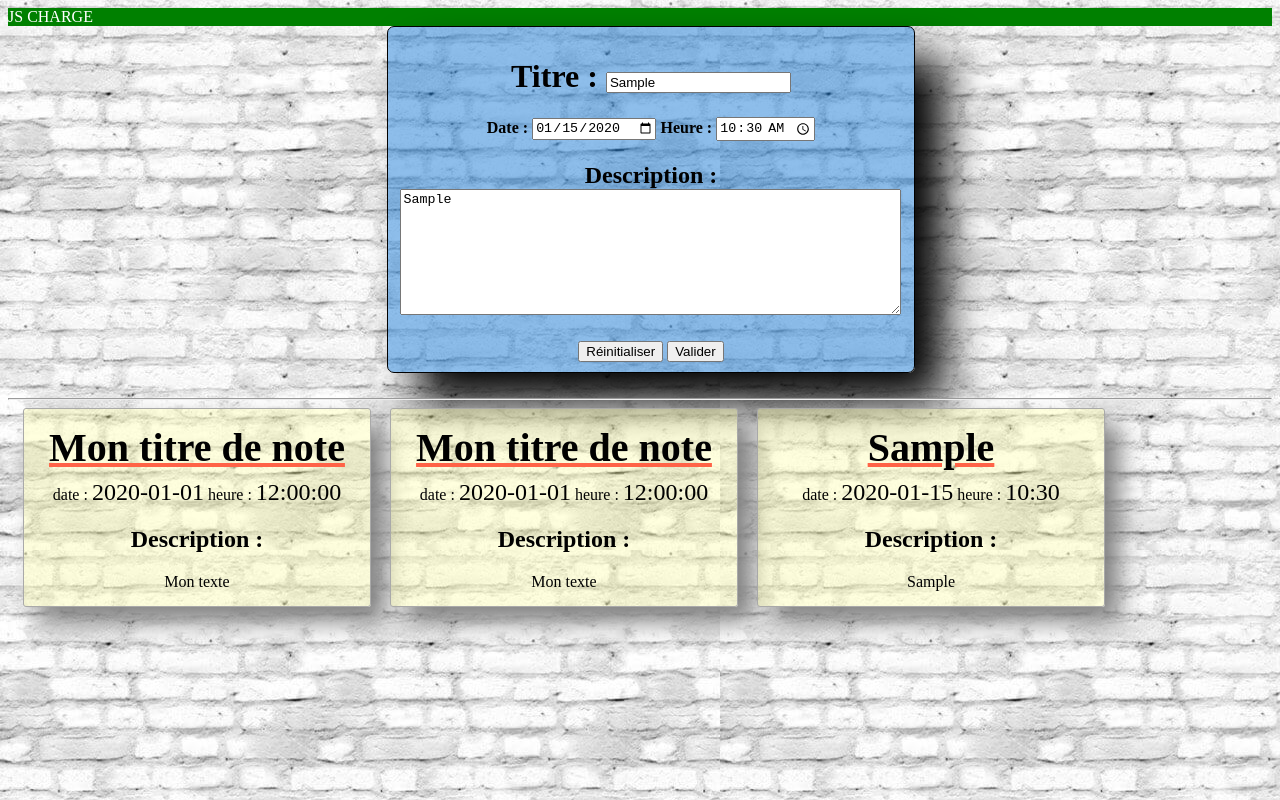
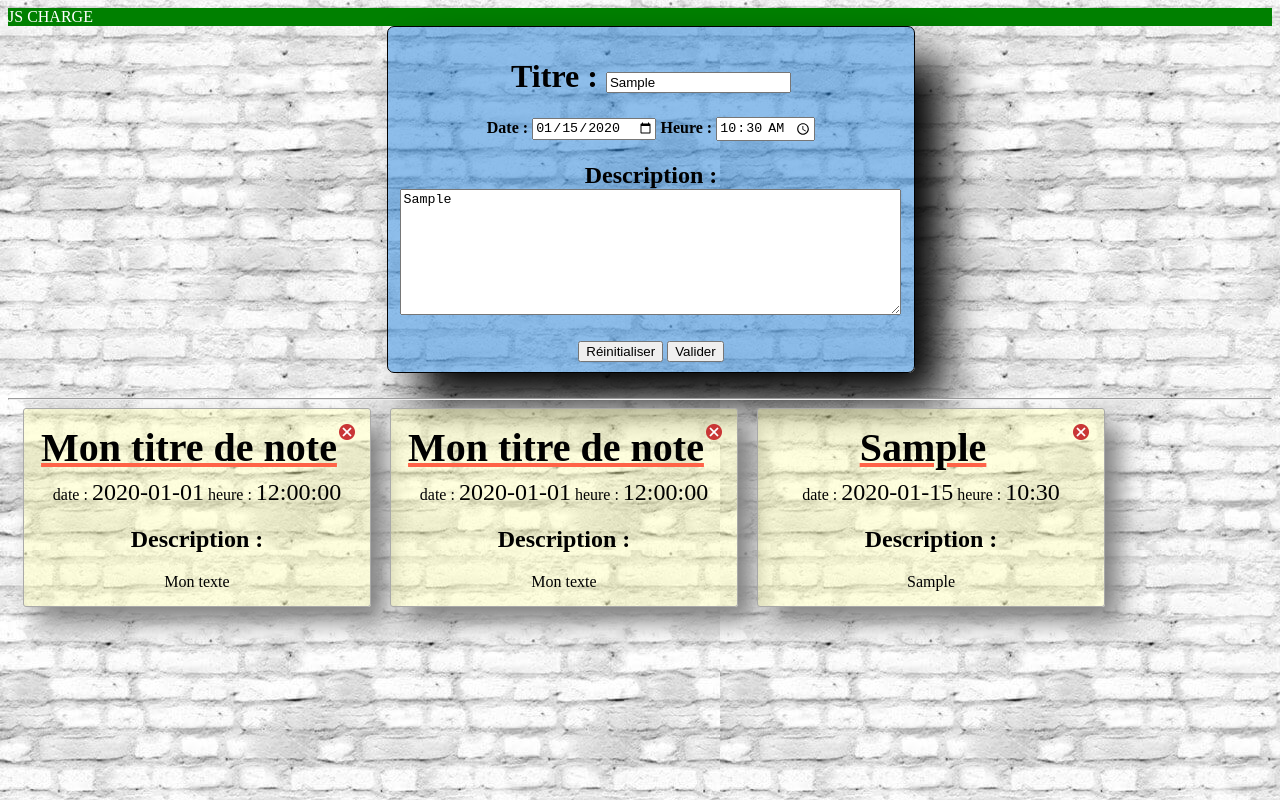
Before and after one commit to MisterBrice/DHLCV_12_2020, a website: page index.html in a window 1280 px wide. Both pictures are taken after typing "Sample", "2020-01-15", "10:30", "Sample" into the empty fields and a click on the input "Valider". Drawn offline with Linux system fonts and the light colour scheme.

Commit message:
suppression post-it

```diff
--- a/css/style.css
+++ b/css/style.css
@@ -24,6 +24,14 @@ h1 {
     background-color: rgba(17, 118, 212, 0.473);
     box-shadow: 30px 30px 45px black;
     text-align: center;
+}
+
+.close {
+    float:right;
+}
+.close img {
+   width: 16px;
+   height:16px;
 }
 
 #list {
--- a/index.html
+++ b/index.html
@@ -11,7 +11,7 @@
 </head>
 
 <body>
-    <div id="jsload" style="background-color: tomato; color:white";>JS PAS CHARGE</div>
+    <div id="jsload" style="background-color: tomato; color:white" ;>JS PAS CHARGE</div>
     <div id="main">
         <div id="editor">
             <div id="formulaire">
@@ -25,7 +25,8 @@
                         Heure : <input type="time" name="time" id="editor-time">
                     </h4>
                     <h2>Description :
-                        <textarea name="description" id="editor-description" cols="60" rows="8" placeholder="Saisissez une description..."></textarea>
+                        <textarea name="description" id="editor-description" cols="60" rows="8"
+                            placeholder="Saisissez une description..."></textarea>
                     </h2>
                     <div style="text-align: center;">
                         <input type="reset" value="Réinitialiser">
@@ -37,12 +38,18 @@
         <hr />
         <div id="list">
             <div class="postit">
+                <div class="close">
+                    <img src="img/icon_close.png" />
+                </div>
                 <div class="postit-titre">Mon titre de note</div>
                 date : <span class="datetime">2020-01-01</span> heure : <span class="datetime">12:00:00</span>
                 <h2>Description :</h2>
                 Mon texte
             </div>
             <div class="postit">
+                <div class="close">
+                    <img src="img/icon_close.png" />
+                </div>
                 <div class="postit-titre">Mon titre de note</div>
                 date : <span class="datetime">2020-01-01</span> heure : <span class="datetime">12:00:00</span>
                 <h2>Description :</h2>
@@ -50,6 +57,7 @@
             </div>
         </div>
     </div>
+    <!-- <script src="node_modules/moment/dist/moment.js"></script> !-->
     <script src="js/index.js"></script>
 </body>
 
--- a/js/index.js
+++ b/js/index.js
@@ -14,7 +14,12 @@ initialisationJS();
 function formSubmited(event) {
     event.preventDefault();
 
-    createPostit(event.target[0].value, event.target[1].value, event.target[2].value, event.target[3].value);
+    var monFormulaire = document.forms['editor-form'];
+    // var dateFormated = moment (monFormulaire['date'].value, 'DD MM YYYY');
+
+    createPostit(monFormulaire['title'].value, monFormulaire['date'].value, monFormulaire['time'].value, monFormulaire['description'].value);
+
+    // createPostit(event.target[0].value, event.target[1].value, event.target[2].value, event.target[3].value);
 }
 /**
  * Création d'un post-it
@@ -26,10 +31,17 @@ function formSubmited(event) {
 function createPostit (titre, date, heure, description) {
     var postitTmp = document.createElement('div');
     postitTmp.classList.add('postit');
-    postitTmp.innerHTML='<div class="postit-titre">' + titre + '</div> \
+    postitTmp.innerHTML=' <div class="close"><img src="img/icon_close.png"/></div><div class="postit-titre">' + titre + '</div> \
     date : <span class="datetime">' + date + '</span> heure : <span class="datetime">' + heure + '</span> \
     <h2>Description :</h2>' + description;
+
+    postitTmp.querySelector('.close img').addEventListener('click', deletePostit);
 
     var listPostit = document.querySelector('#list');
     listPostit.append(postitTmp);
 }
+
+function deletePostit (event) {
+    console.log('Suppression Post-it'), event;
+    event.currentTarget.parentElement.parentElement.remove();
+}
--- a/package.json
+++ b/package.json
@@ -18,6 +18,8 @@
   },
   "homepage": "https://github.com/MisterBrice/DHLCV_12_2020#readme",
   "dependencies": {
-    "lite-server": "^2.6.1"
+    "lite-server": "^2.6.1",
+    "moment": "^2.29.1",
+    "require": "^2.4.20"
   }
 }
```
Also changed, not shown: img/icon_close.png (added), 1 other file.
